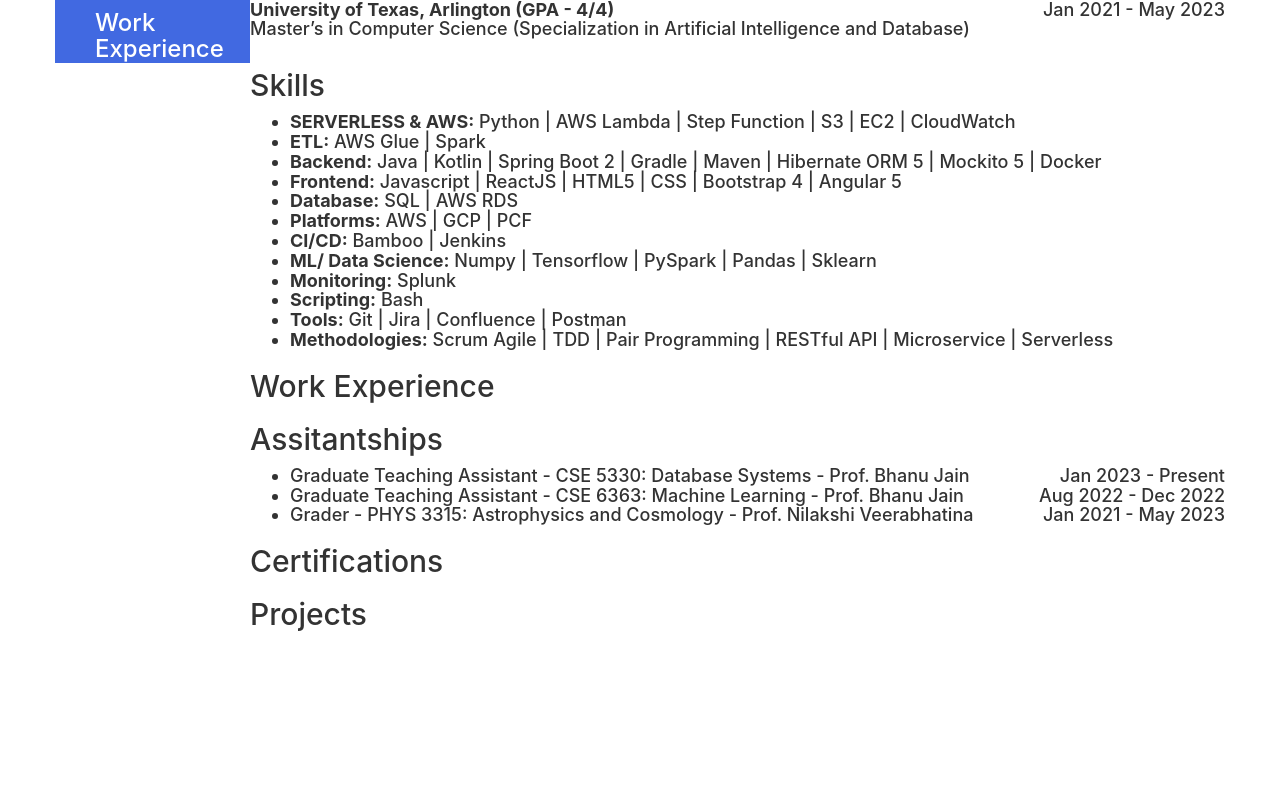
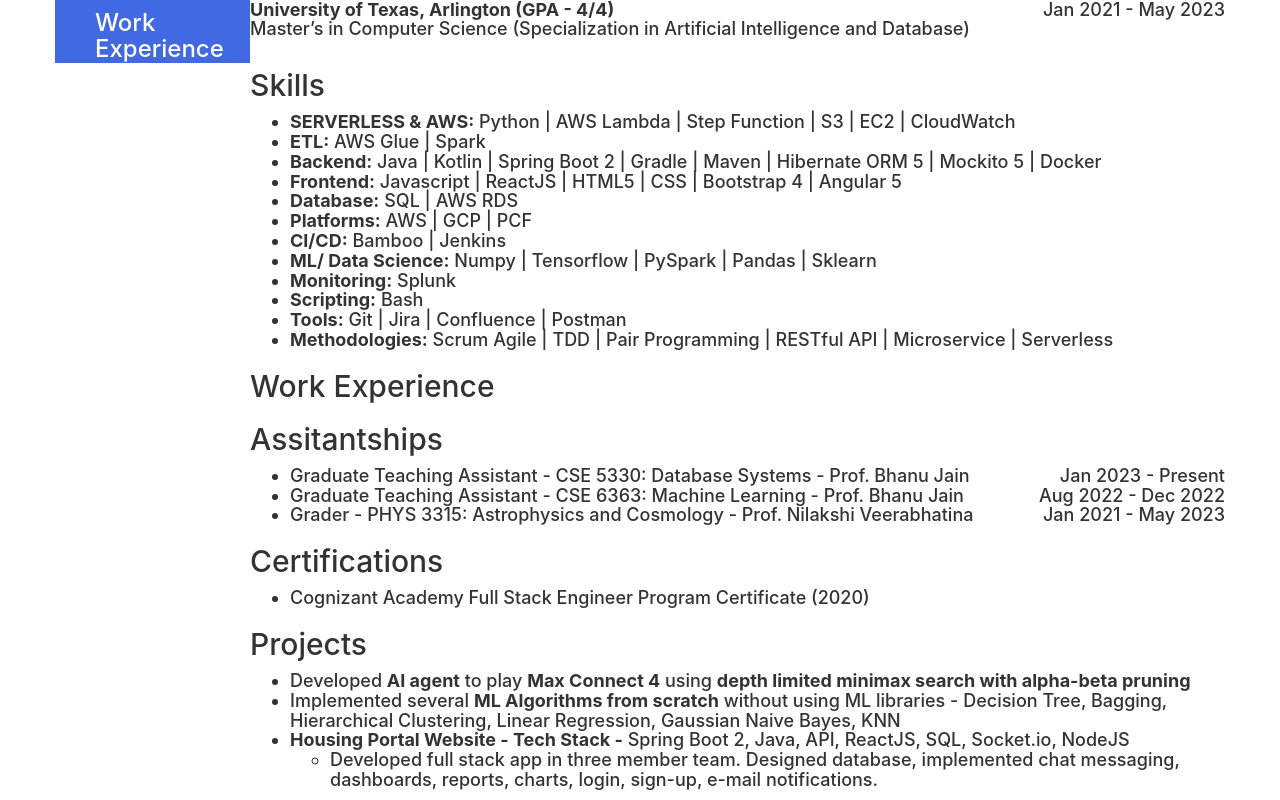
Before and after one commit to AmlanAlok/amlanalok.com, a React (Create React App) app: page /resume in a window 1280 px wide. Shown: the part 195-995 px from the top of the page. Before the commit the page ends 836 px from the top, so only its background shows below. Built offline with nearby package versions, Linux system fonts and the light colour scheme.

Commit message:
Proj and cert added

```diff
--- a/src/components/Resume/Certifications/Certifications.js
+++ b/src/components/Resume/Certifications/Certifications.js
@@ -3,6 +3,11 @@
     return (
         <div>
             <h2>Certifications</h2>
+            <h4>
+                <ul>
+                    <li>Cognizant Academy Full Stack Engineer Program Certificate (2020)</li>
+                </ul>
+            </h4>
         </div>
     )
 }
--- a/src/components/Resume/Projects/Projects.js
+++ b/src/components/Resume/Projects/Projects.js
@@ -3,6 +3,18 @@
     return (
         <div>
             <h2>Projects</h2>
+            <h4>
+                <ul>
+                    <li>Developed <strong>AI agent</strong> to play <strong>Max Connect 4</strong> using <strong>depth limited minimax search with alpha-beta pruning</strong></li>
+                    <li>Implemented several <strong>ML Algorithms from scratch</strong> without using ML libraries - Decision Tree, Bagging,
+Hierarchical Clustering, Linear Regression, Gaussian Naive Bayes, KNN</li>
+                    <li><strong>Housing Portal Website - Tech Stack -</strong> Spring Boot 2, Java, API, ReactJS, SQL, Socket.io, NodeJS
+                        <ul>
+                            <li>Developed full stack app in three member team. Designed database, implemented chat messaging, dashboards, reports, charts, login, sign-up, e-mail notifications.</li>
+                        </ul>
+                    </li>
+                </ul>
+            </h4>
         </div>
     )
 }
```
